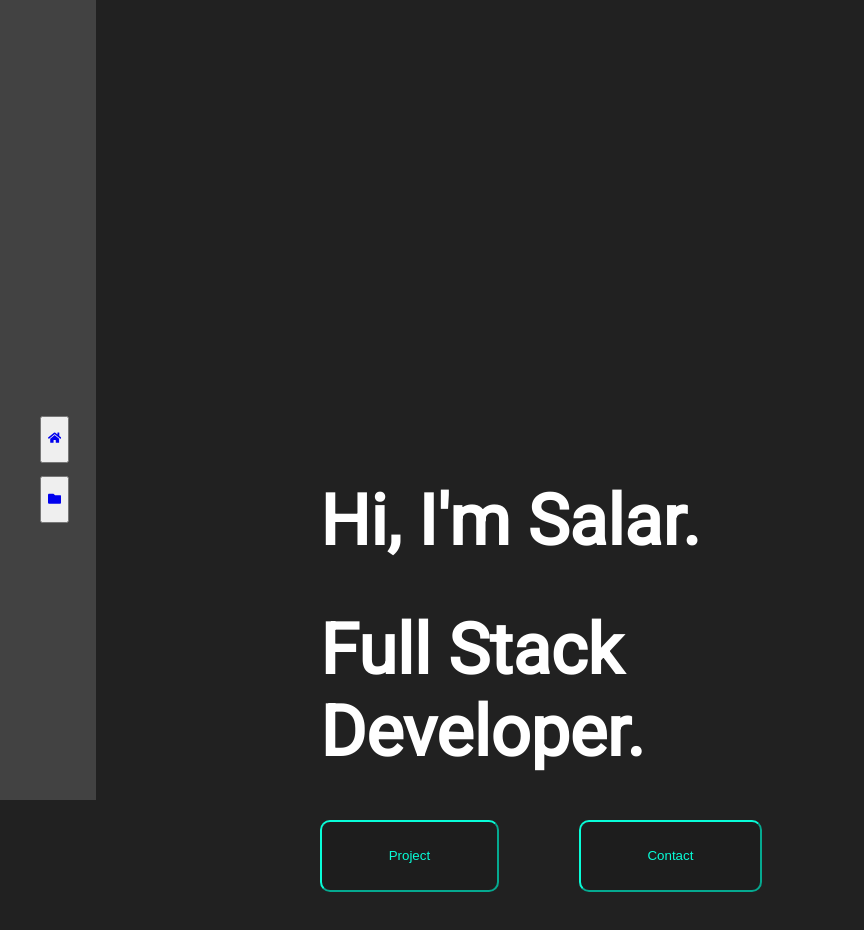
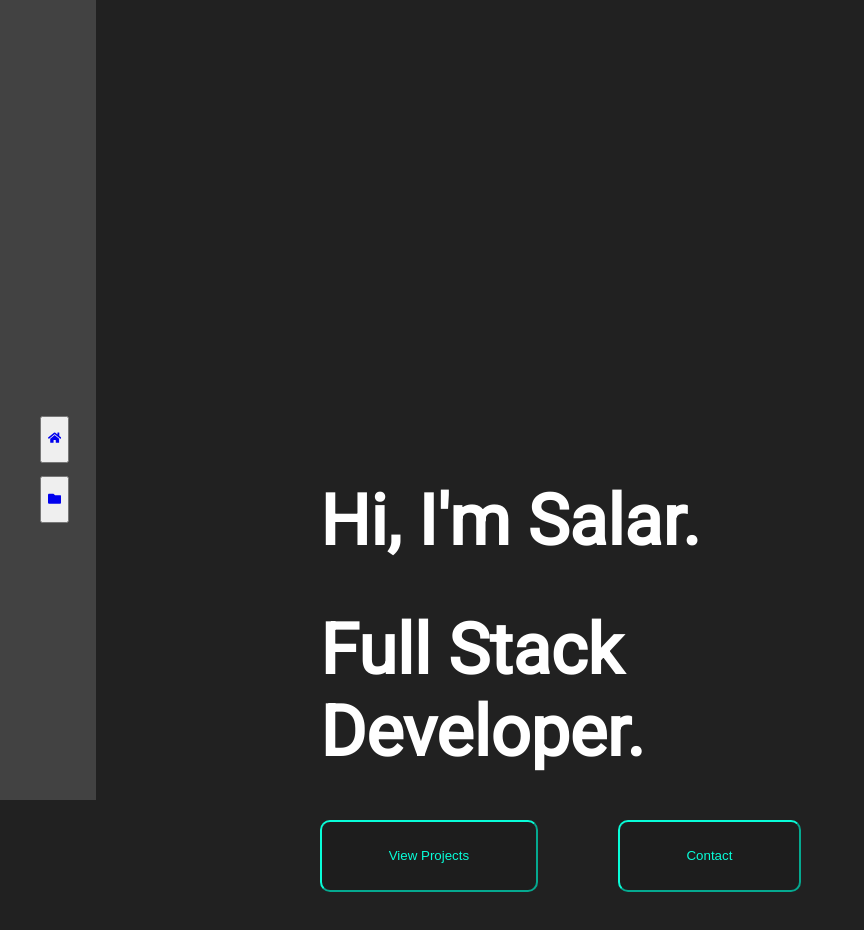
Before and after one commit to marcusalint/Personal-Portfolio, a React (Create React App) app in the folder personal-portfolio/: page /home in a window 1280 px wide. Shown: the top 930 px of the page, without its empty margins (0-864 px from the left). Built offline with nearby package versions, Linux system fonts and the light colour scheme.

Commit message:
restructuring elements

```diff
--- a/personal-portfolio/src/components/Home.js
+++ b/personal-portfolio/src/components/Home.js
@@ -7,7 +7,7 @@ const Home = () => {
     <div className="home">
       <h1>Hi, I'm Salar.</h1>
       <h1>Full Stack Developer.</h1>
-      <Link to="/projects"><button id="project--button">Project</button></Link>
+      <Link to="/projects"><button id="project--button">View Projects</button></Link>
       <button id="contact--button">Contact</button>
     </div>
   )
```
